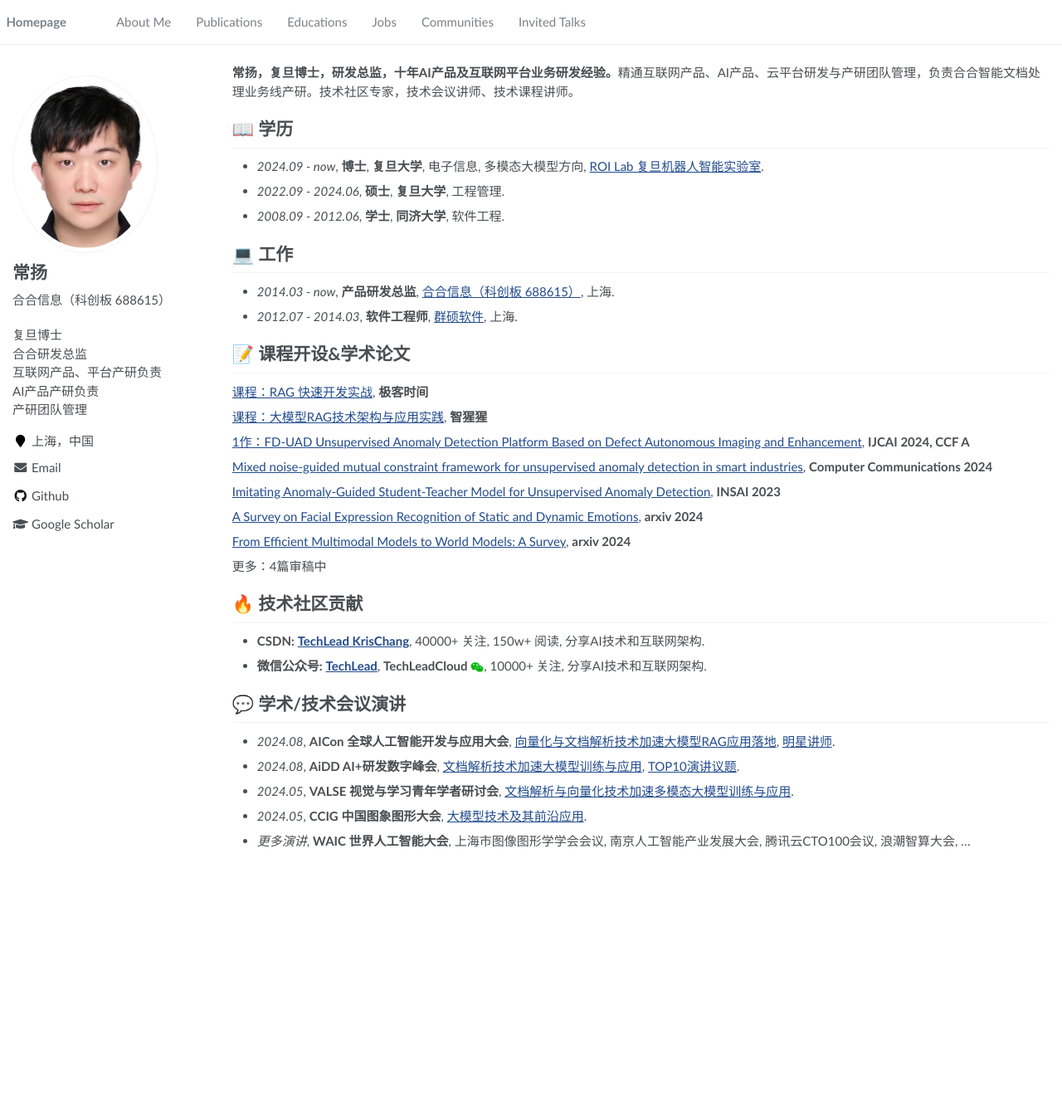
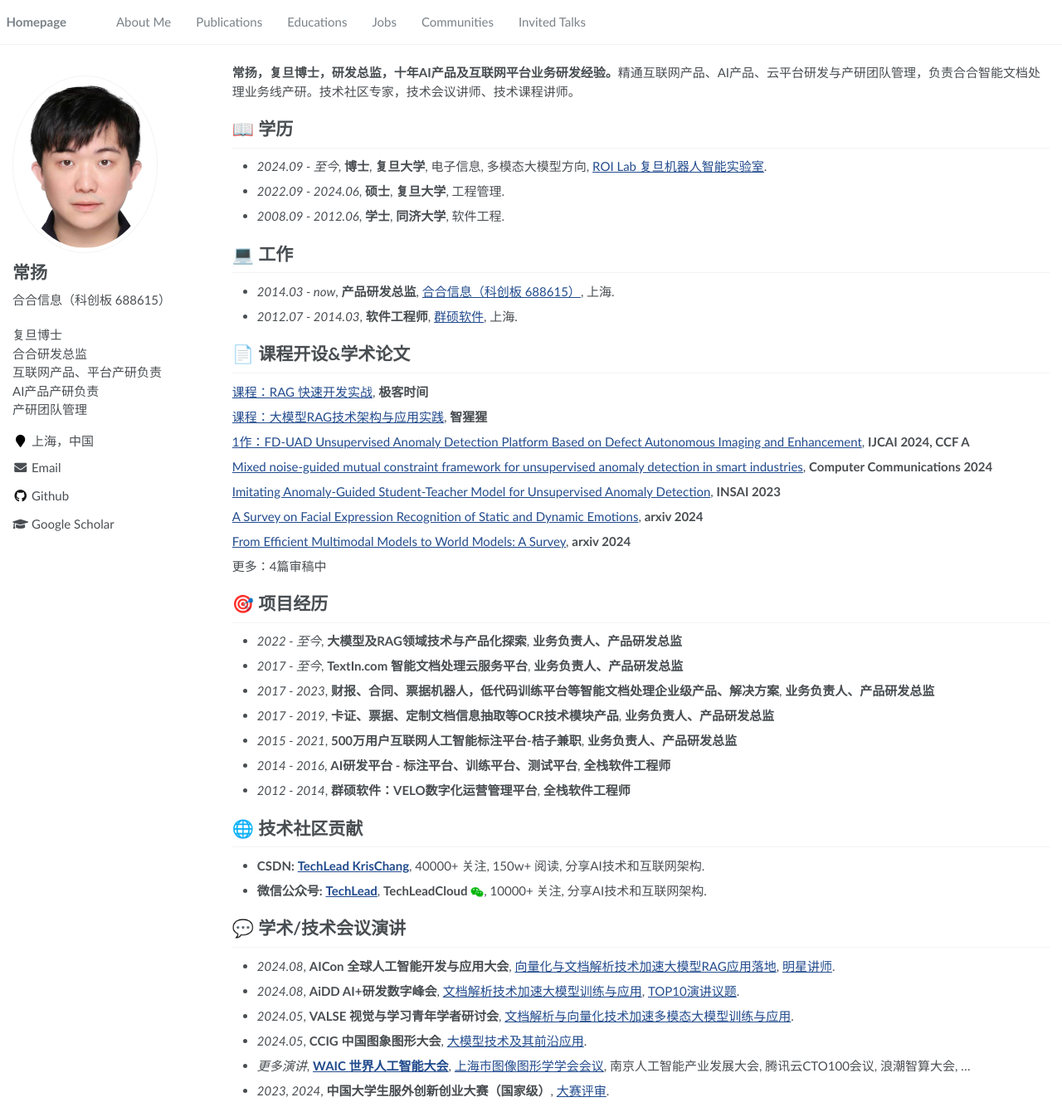
Before and after one commit to yangchangcy/yangchangcy.github.io, a Jekyll site: the page built from _pages/about.md, in a window 1280 px wide and 1340 px high. Shown: the whole window at 83% size. Built offline with Jekyll 4.4.1, drawn with Linux system fonts in a browser that asks for light colours.

Commit message:
Update about.md

```diff
--- a/_pages/about.md
+++ b/_pages/about.md
@@ -20,7 +20,7 @@
 **常扬，复旦博士，研发总监，十年AI产品及互联网平台业务研发经验。**精通互联网产品、AI产品、云平台研发与产研团队管理，负责合合智能文档处理业务线产研。技术社区专家，技术会议讲师、技术课程讲师。
 
 # 📖 学历
-- *2024.09 - now*, **博士**, **复旦大学**, 电子信息, 多模态大模型方向, [ROI Lab 复旦机器人智能实验室](https://www.fudanroilab.com/2016/09/06/YangChang.html).
+- *2024.09 - 至今*, **博士**, **复旦大学**, 电子信息, 多模态大模型方向, [ROI Lab 复旦机器人智能实验室](https://www.fudanroilab.com/index.html).
 
 - *2022.09 - 2024.06*, **硕士**, **复旦大学**, 工程管理.
 
@@ -31,7 +31,7 @@
 
 - *2012.07 - 2014.03*, **软件工程师**, [群硕软件](https://www.augmentum.com.cn/), 上海.
 
-# 📝 课程开设&学术论文
+# 📄 课程开设&学术论文
 
 [课程：RAG 快速开发实战](https://time.geekbang.org/column/intro/100804101), **极客时间**
 
@@ -50,7 +50,24 @@
 
 更多：4篇审稿中
 
-# 🔥 技术社区贡献
+# 🎯 项目经历
+
+- *2022 - 至今*, **大模型及RAG领域技术与产品化探索**, **业务负责人、产品研发总监**
+
+- *2017 - 至今*, **TextIn.com 智能文档处理云服务平台**, **业务负责人、产品研发总监**
+
+- *2017 - 2023*, **财报、合同、票据机器人，低代码训练平台等智能文档处理企业级产品、解决方案**, **业务负责人、产品研发总监**
+
+- *2017 - 2019*, **卡证、票据、定制文档信息抽取等OCR技术模块产品**, **业务负责人、产品研发总监**
+
+- *2015 - 2021*, **500万用户互联网人工智能标注平台-桔子兼职**, **业务负责人、产品研发总监**
+
+- *2014 - 2016*, **AI研发平台 - 标注平台、训练平台、测试平台**, **全栈软件工程师**
+
+- *2012 - 2014*, **群硕软件：VELO数字化运营管理平台**, **全栈软件工程师**
+
+
+# 🌐 技术社区贡献
 
 - **CSDN:** [**TechLead KrisChang**](https://techlead.blog.csdn.net), 40000+ 关注, 150w+ 阅读, 分享AI技术和互联网架构.
 
@@ -65,4 +82,6 @@
 
 - *2024.05*, **CCIG 中国图象图形大会**, [大模型技术及其前沿应用](https://baijiahao.baidu.com/s?id=1800356490899597731).
 
-- *更多演讲*, **WAIC 世界人工智能大会**, 上海市图像图形学学会会议, 南京人工智能产业发展大会, 腾讯云CTO100会议, 浪潮智算大会, ...
+- *更多演讲*, [**WAIC 世界人工智能大会**](https://m.yicai.com/news/101104344.html), [上海市图像图形学学会会议](http://www.siga.org.cn/xhhd/2023hj.html), 南京人工智能产业发展大会, 腾讯云CTO100会议, 浪潮智算大会, ...
+
+- *2023, 2024*, **中国大学生服外创新创业大赛（国家级）**, [大赛评审](https://finance.sina.cn/2024-08-27/detail-incmachm4105424.d.html).
```
